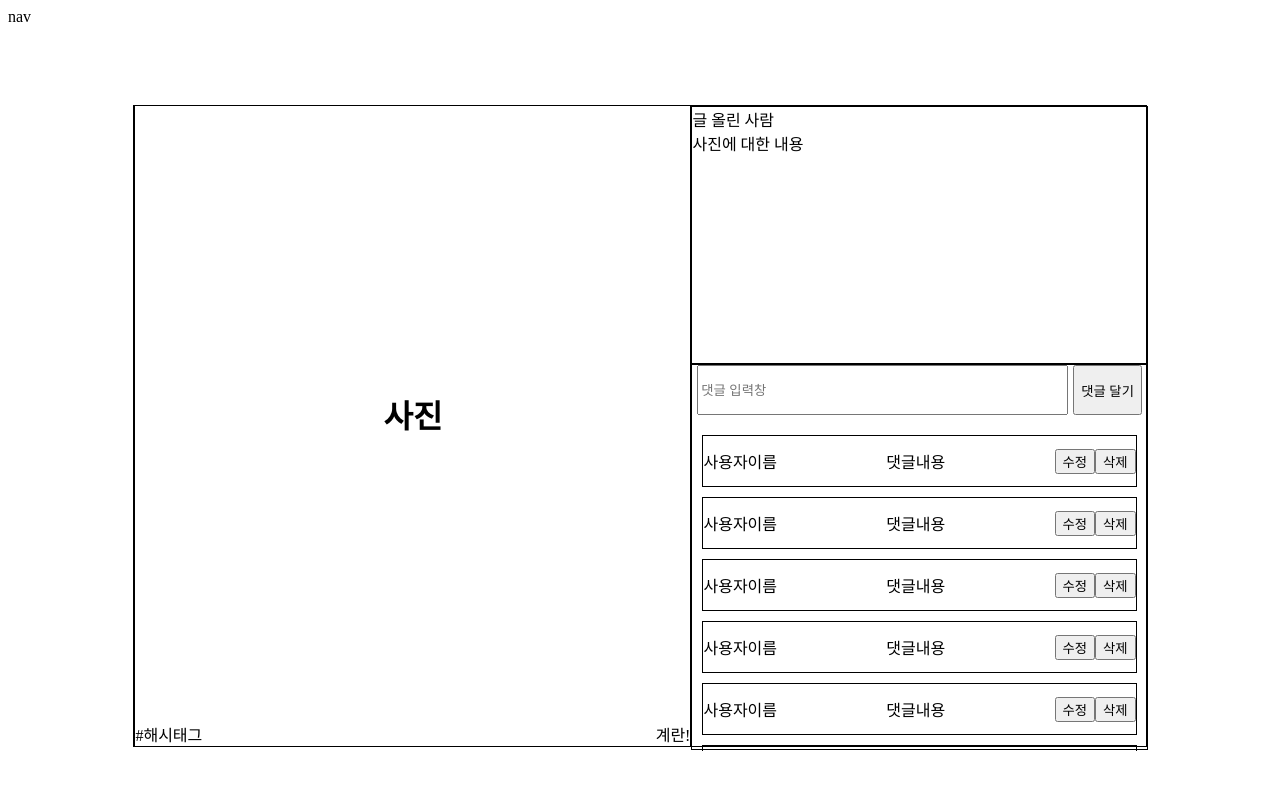
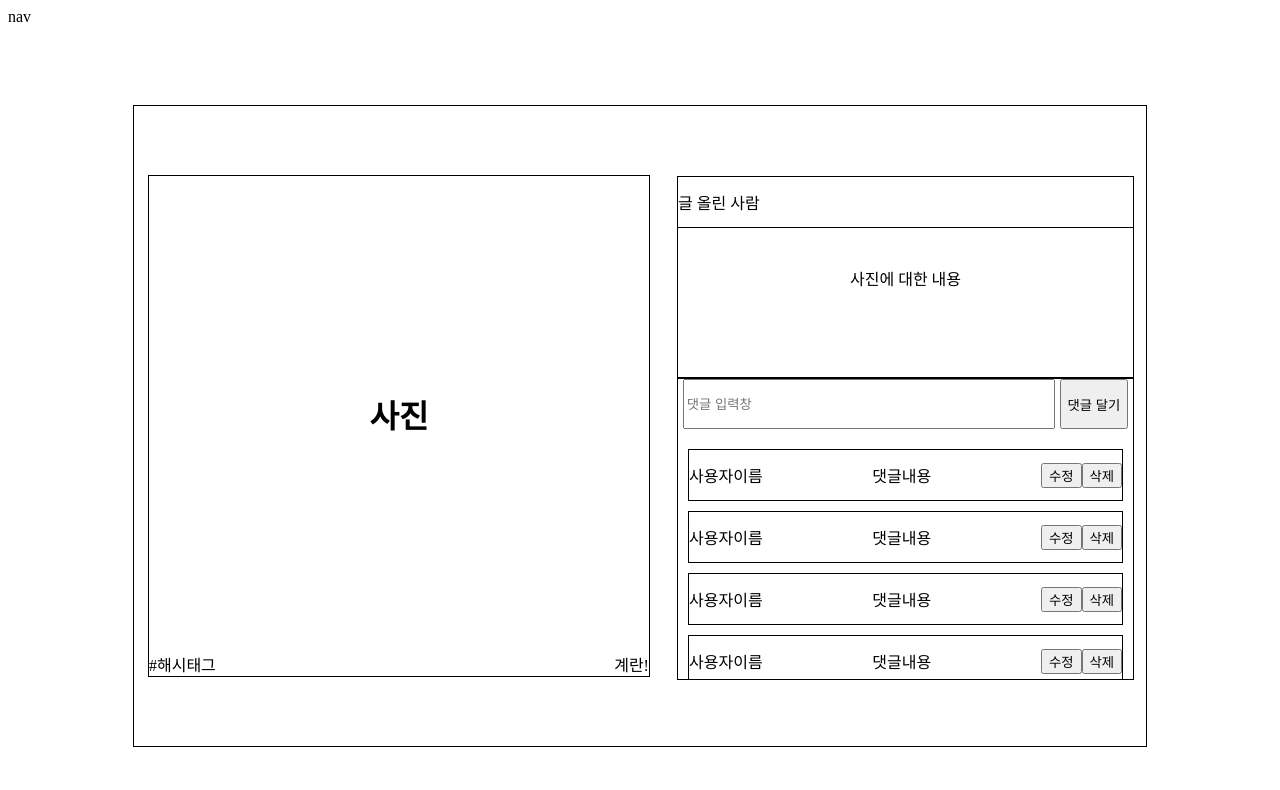
Before and after one commit to OhDaky/pinGGye, a React (Create React App) app in the folder client/: page /feed in a window 1280 px wide. Shown: the top 790 px of the page. Built offline with nearby package versions, Linux system fonts and the light colour scheme; no server answers.

Commit message:
[Fixed] 피드상세페이지 내부 구조 조정

```diff
--- a/client/src/components/Styles/Feed.css
+++ b/client/src/components/Styles/Feed.css
@@ -16,13 +16,13 @@
 }
 
 .feed__left-content {
-  height: 100%;
-  width: 55%;
+  height: 500px;
+  width: 500px;
   border: 1px solid black;
 }
 
 .feed__right-content {
-  height: 100%;
+  height: 500px;
   width: 45%;
 }
 
@@ -46,6 +46,22 @@
   border: 1px solid black;
 }
 
+.feed__writter {
+  display: flex;
+  align-items: center;
+  width: 100%;
+  height: 50px;
+  border-bottom: 1px solid black;
+}
+
+.feed__main-content {
+  display: flex;
+  justify-content: center;
+  align-items: center;
+  width: 100%;
+  height: 100px;
+}
+
 .feed__comments {
   width: 100%;
   height: 60%;
@@ -65,7 +81,7 @@
 
 .feed__comments-box {
   width: 100%;
-  height: 85%;
+  height: 80%;
   margin-top: 10px;
   overflow-y: scroll;
 }
```
